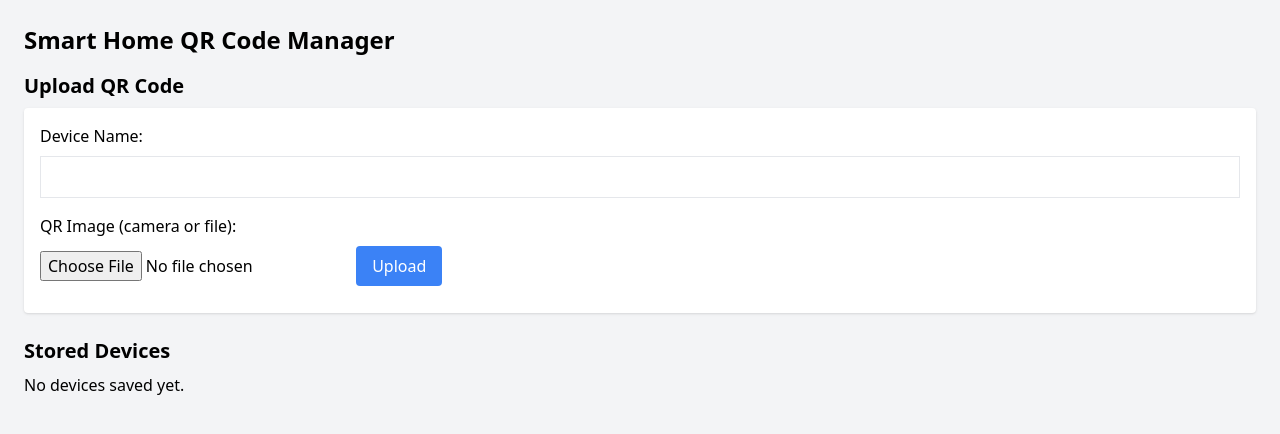
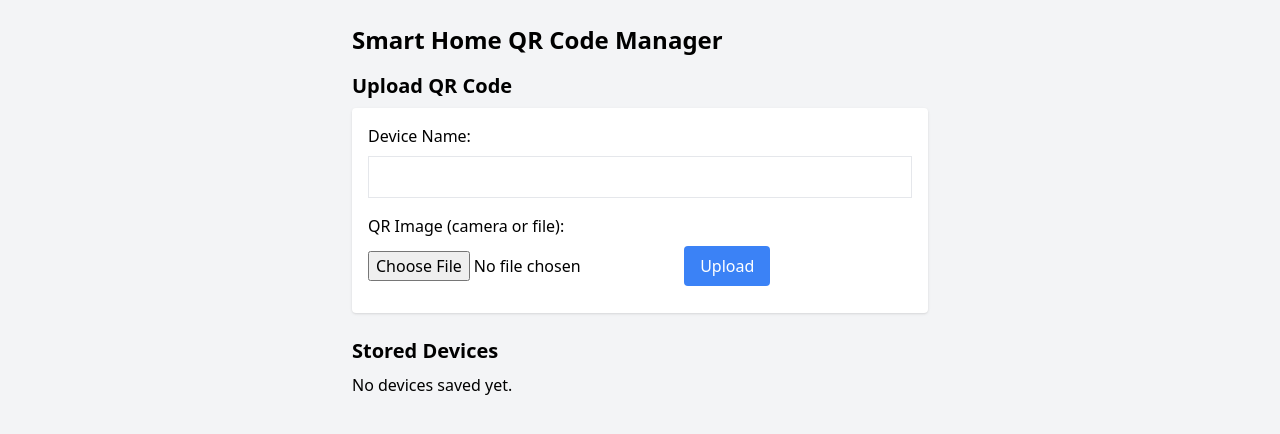
Before and after one commit to trevorswanson/qr-code-storage, a Flask app: page / in a window 1280 px wide. Shown: the top 434 px of the page. Run offline with Flask 3, Linux system fonts and the light colour scheme; some libraries are stand-ins or nearby versions.

Commit message:
Improve mobile responsiveness (#3)
* Update .gitignore

* Remove debug flag from flask

* Improve mobile responsiveness (#2)

```diff
--- a/app.py
+++ b/app.py
@@ -70,4 +70,4 @@ def get_qr(name):
 
 if __name__ == '__main__':
     os.makedirs(QR_OUTPUT_DIR, exist_ok=True)
-    app.run(host='0.0.0.0', port=5050, debug=True)
+    app.run(host='0.0.0.0', port=5050)
--- a/templates/index.html
+++ b/templates/index.html
@@ -2,10 +2,12 @@
 <html lang="en">
 <head>
     <meta charset="UTF-8">
+    <meta name="viewport" content="width=device-width, initial-scale=1.0">
     <title>Smart Home QR Manager</title>
     <script src="https://cdn.tailwindcss.com"></script>
 </head>
 <body class="bg-gray-100 p-6">
+    <div class="max-w-xl mx-auto">
     <h1 class="text-2xl font-bold mb-4">Smart Home QR Code Manager</h1>
 
     {% with messages = get_flashed_messages(with_categories=true) %}
@@ -42,6 +44,8 @@
     {% endfor %}
     </ul>
 
+    </div>
+
     <script>
         function toggleQr(name) {
             const img = document.getElementById(`${name}-qr`);
```
Also changed, not shown: 1 other file.
